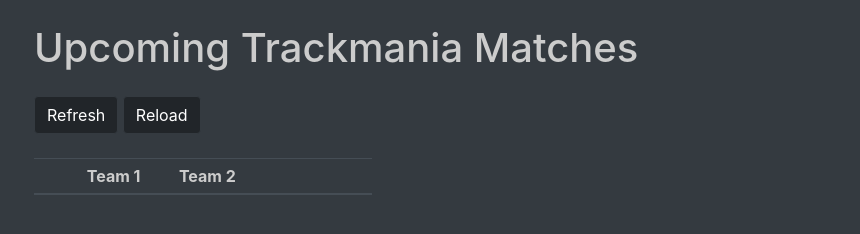
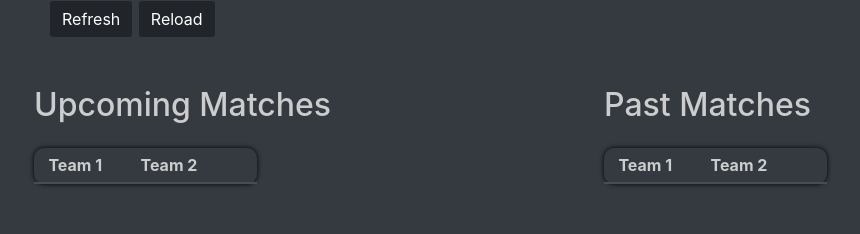
Before and after one commit to aLottaHeart/liquidPy, a website: page public/index.html in a window 1280 px wide. Shown: the whole page, without its empty margins (51-911 px from the left). Drawn offline with nearby package versions, Linux system fonts and the light colour scheme; no server answers.

Commit message:
change structure

```diff
--- a/public/index.html
+++ b/public/index.html
@@ -7,27 +7,54 @@
 </head>
 <body>
     <div class="container">
-        <h1 class="my-4">Upcoming Trackmania Matches</h1>
+        <div class="col-12">
             <button class="btn btn-dark mb-4" onclick="refreshData()">Refresh</button>
             <button class="btn btn-dark mb-4" onclick="reloadData()">Reload</button>
+        </div>
+        <div class="row">
+            <div class="col-6">
+                <h2 class="my-4">Upcoming Matches</h1>
                 <table style="width: auto;" class="table table-sm table-dark table-striped text-center">
                     <thead>
                         <tr>
-                    <th class="px-4"></th>
+                            <th class="tableSpacer"></th>
                             <th>Team 1</th>
                             <th></th>
                             <th></th>
                             <th></th>
                             <th>Team 2</th>
-                    <th class="px-4"></th>
+                            <th class="tableSpacer"></th>
                             <th></th>
                             <th class="px-2"></th>
                             <th></th>
-                    <th class="px-4"></th>
+                            <th class="tableSpacer"></th>
                         </tr>
                     </thead>
                     <tbody id="matches"></tbody>
                 </table>
+            </div>
+            <div class="col-6">
+                <h2 class="my-4">Past Matches</h1>
+                <table style="width: auto;" class="table table-sm table-dark table-striped text-center">
+                    <thead>
+                        <tr>
+                            <th class="tableSpacer"></th>
+                            <th>Team 1</th>
+                            <th></th>
+                            <th></th>
+                            <th></th>
+                            <th>Team 2</th>
+                            <th class="tableSpacer"></th>
+                            <th></th>
+                            <th class="px-2"></th>
+                            <th></th>
+                            <th class="tableSpacer"></th>
+                        </tr>
+                    </thead>
+                    <tbody id="past_matches"></tbody>
+                </table>
+            </div>
+        </div>
     </div>
     <script src="https://cdnjs.cloudflare.com/ajax/libs/moment.js/2.29.4/moment.min.js" crossorigin="anonymous" referrerpolicy="no-referrer"></script>
     <script src="https://cdnjs.cloudflare.com/ajax/libs/moment-timezone/0.5.43/moment-timezone.min.js" crossorigin="anonymous" referrerpolicy="no-referrer"></script>
--- a/public/script.js
+++ b/public/script.js
@@ -6,9 +6,26 @@
     fetch('http://localhost:3000/api/matches')
         .then(response => response.json())
         .then(data => {
+            let oneHourAgo = (Date.now() - 60*60*1000)/1000;
+
+            let matchesWithinOneHour = data.filter(match => Number(match.date) >= oneHourAgo);
+            matchesWithinOneHour.sort((a, b) => Number(a.date) - Number(b.date));
+
+            let matchesMoreThanOneHourAgo = data.filter(match => Number(match.date) < oneHourAgo);
+            matchesMoreThanOneHourAgo.sort((a, b) => Number(b.date) - Number(a.date));
+
             let tbody = document.getElementById('matches');
             tbody.innerHTML = "";
-            data.forEach(match => {
+            fillTable(matchesWithinOneHour, 'matches');
+            fillTable(matchesMoreThanOneHourAgo, 'past_matches');
+        })
+        .catch(error => console.error(error));
+}
+
+function fillTable(matches, tableId) {
+    let tbody = document.getElementById(tableId);
+    tbody.innerHTML = "";
+    matches.forEach(match => {
         row = tbody.insertRow(-1);
         row.insertCell().innerHTML = "";
         row.insertCell().innerHTML = getTeam(match.team1);
@@ -22,9 +39,6 @@
         row.insertCell().innerHTML = moment.unix(match.date).format('DD. MMM - HH:mm');
         row.insertCell().innerHTML = "";
     });
-
-        })
-        .catch(error => console.error(error));
 }
 
 function getImage(imageUrl, teamName) {
--- a/public/styles.css
+++ b/public/styles.css
@@ -12,3 +12,10 @@
     max-height: 22px;
     max-width: 40px;
 }
+table {
+    border-radius: 10px;
+    box-shadow: 0 0 5px black;
+}
+.table th {
+    border-top: none;
+}
```
Lines whose indentation alone changed are shown as unchanged.
